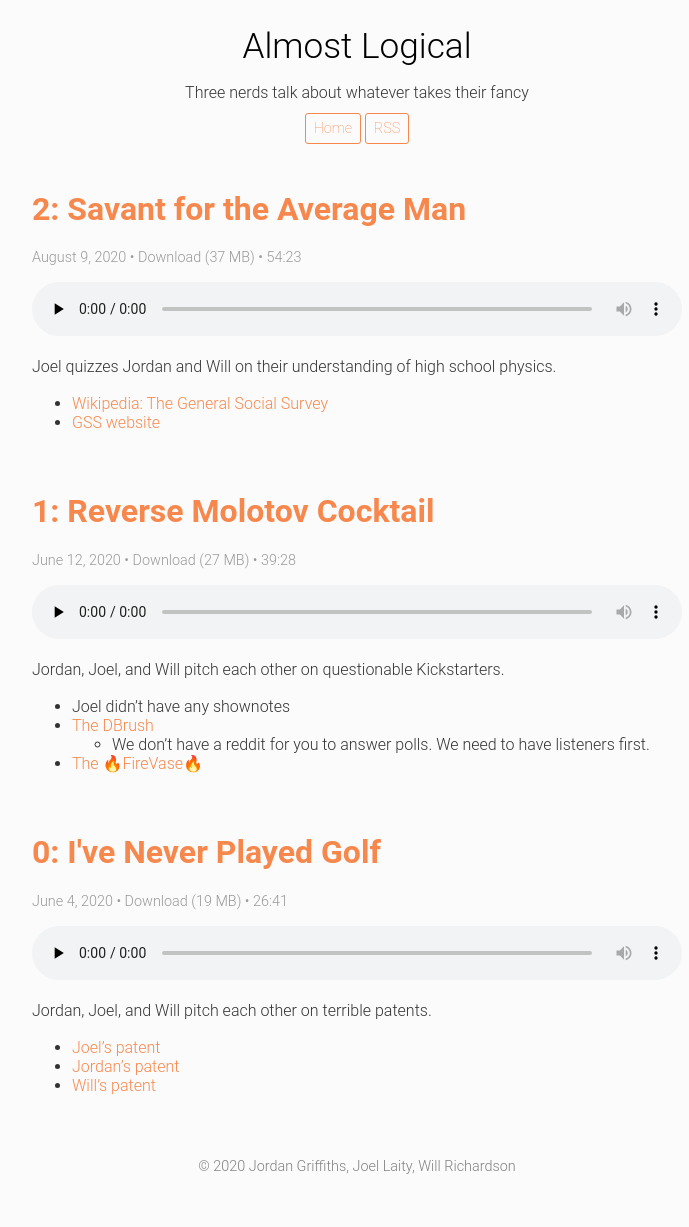
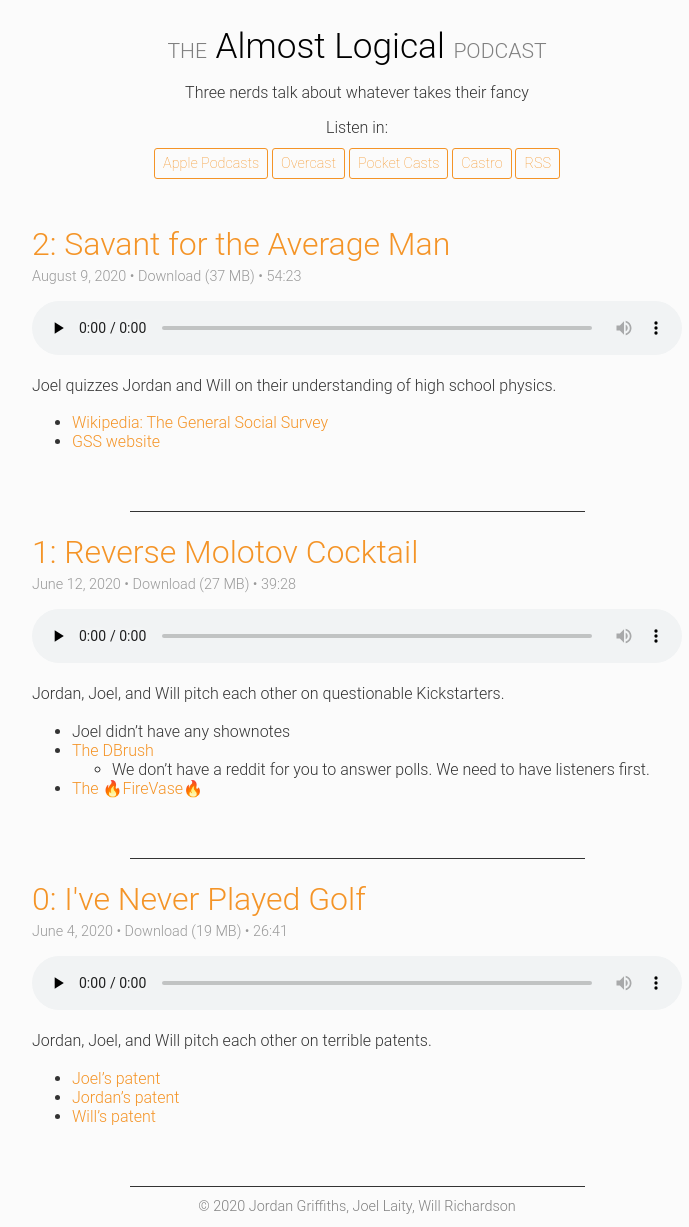
Before and after one commit to willhbr/the-dop, a Jekyll site: the page built from index.html, in a window 1280 px wide. Shown: the whole page, without its empty margins (283-972 px from the left). Built offline with Jekyll 4.4.1, drawn with Linux system fonts in a browser that asks for light colours; the list of posts is cut into pages by our own code; before the commit the page ends 1188 px from its top, so only the background shows below that.

Commit message:
Make things more fancy

```diff
--- a/_includes/header.html
+++ b/_includes/header.html
@@ -1,10 +1,16 @@
 <header class="center-block">
   <a href="{{ site.baseurl }}/" class="title">
-    {{ site.title }}
+    <span class="aside">the</span> {{ site.title }} <span class="aside">podcast</span>
   </a>
   <p id="description">{{ site.description }}</p>
   <div class="links">
-    <a class="button" href="/">Home</a>
+  </div>
+  <div class="links">
+    <p>Listen in:</p>
+    <a class="button" href="https://podcasts.apple.com/au/podcast/almost-logical/id1526675484">Apple Podcasts</a>
+    <a class="button" href="https://overcast.fm/itunes1526675484">Overcast</a>
+    <a class="button" href="https://pca.st/itunes/1526675484">Pocket Casts</a>
+    <a class="button" href="https://castro.fm/itunes/1526675484">Castro</a>
     <a class="button" href="/feed.xml">RSS</a>
   </div>
 </header>
--- a/css/main.sass
+++ b/css/main.sass
@@ -1,10 +1,18 @@
 ---
 ---
 
-$highlight-color: #f7884d
+$highlight-color: #f49427
+$highlight-color-dark: #f49427
 $background-color: #fbfbfb
+$background-color-dark: #333
 $text-color: #333
+$text-color-dark: #ddd
+$title-color: black
+$title-color-dark: white
+$blockquote-color: lighten($text-color, 20%)
+$blockquote-color-dark: darken($text-color-dark, 20%)
 $heading-color: darken($text-color, 10%)
+$heading-color-dark: lighten($text-color-dark, 10%)
 
 $header-size: 2.2em
 $metadata-size: 0.9rem
@@ -23,6 +31,11 @@ body
   margin-left: $body-side-margin
   margin-right: $body-side-margin
 
+@media (prefers-color-scheme: dark)
+  body
+    background-color: $background-color-dark
+    color: $text-color-dark
+
 strong
   font-weight: bold
 
@@ -35,6 +48,12 @@ a:hover
   color: darken($highlight-color, 20%)
   text-decoration: none
 
+@media (prefers-color-scheme: dark)
+  a
+    color: $highlight-color-dark
+  a:hover
+    color: lighten($highlight-color-dark, 20%)
+
 hr
   border: none
   height: 1px
@@ -42,26 +61,37 @@ hr
   background-color: $text-color
   width: 70%
 
+@media (prefers-color-scheme: dark)
+  hr
+    color: $text-color-dark
+    background-color: $text-color-dark
+
 .post-body p
   line-height: 1.4
 
 .title
   font-weight: 300
   font-size: $header-size
-  color: black
+  color: $title-color
 
-code.highlighter-rouge
-  padding-left: 2px
-  padding-right: 2px
+.title .aside
+  font-size: 0.6em
+  text-transform: uppercase
+  color: lighten($title-color, 50%)
 
-.highlighter-rouge pre
-  padding: 2px 10px 5px 10px
-  overflow: scroll
+@media (prefers-color-scheme: dark)
+  .title
+    color: $title-color-dark
+  .title .aside
+    color: darken($title-color-dark, 50%)
 
-.highlighter-rouge pre, code.highlighter-rouge
-  background: darken($background-color, 5%)
-  border-radius: 2px
-  border: 1px solid darken($background-color, 10%)
+h1, h2, h3, h4, h5, h6
+  color: $heading-color
+  font-weight: 300
+  margin-bottom: 5px
+@media (prefers-color-scheme: dark)
+  h1, h2, h3, h4, h5, h6
+    color: $heading-color-dark
 
 header
   text-align: center
@@ -108,6 +138,11 @@ a.footnote:after
   color: $highlight-color
   font-weight: lighter
 
+@media (prefers-color-scheme: dark)
+  .button
+    border-color: $highlight-color-dark
+    color: $highlight-color-dark
+
 audio
   margin-top: 1em
   width: 100%
--- a/index.html
+++ b/index.html
@@ -14,7 +14,7 @@ layout: default
     </h1>
 
     <div class="metadata">
-      <a href="/archive#{{ post.url }}">{{ post.date | date: "%B %-d, %Y" }}</a>
+      <a href="/episodes#{{ post.url }}">{{ post.date | date: "%B %-d, %Y" }}</a>
       {% if post.podcastfile %}
         &bull;
         <a href="{{ post.podcastfile }}" download>Download</a>
@@ -36,6 +36,8 @@ layout: default
       {{ post.content }}
     </div>
   </div>
+
+  <hr>
 {% endfor %}
 
 {% include pagination.html %}
```
